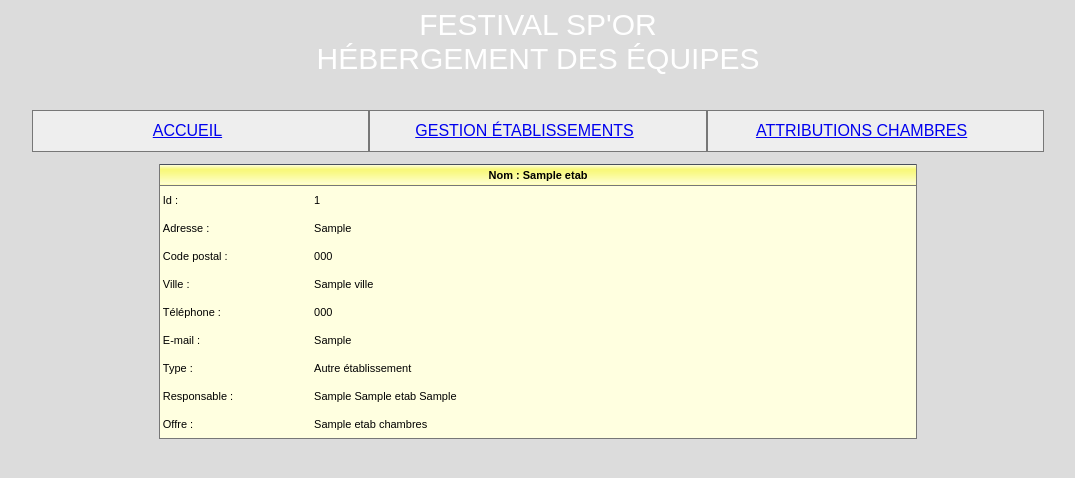
After one commit to j000shua/FestivalGroupA, a PHP site: template vues/vueDetail.php in a window 1280 px wide. The commit adds this page. Shown: the top 478 px of the page, without its empty margins (102-1177 px from the left). Run offline with PHP 8.4, Linux system fonts and the light colour scheme; the template is opened without the code that fills it: most values are stand-ins (such as "Sample title", 1, 10 or a date in 2020).

Commit message:
Ajout vueDetail + index

```diff
--- a/controllers/controller.php
+++ b/controllers/controller.php
@@ -31,4 +31,9 @@ function attrib(){
         require 'vues/vueAttributions.php';
 }
 
+function etabDetail($id){
+    $etab = getEtabsDetails($id);
+    require 'vues/vueDetail.php';
+}
+
 ?>
--- /dev/null
+++ b/vues/vueDetail.php
@@ -0,0 +1,73 @@
+<?php $titre = 'Details'; ?>
+
+<?php ob_start(); ?>
+<table width='60%' cellspacing='0' cellpadding='0' align='center' class='tabNonQuadrille'>
+    <tr class='enTeteTabNonQuad'>
+      <td colspan='3'>Nom : <?= $etab['nom']?></td>
+    </tr>
+
+    <tr class='ligneTabNonQuad'>
+        <td  width='20%'>Id : </td>
+        <td><?= $etab['id']?></td>
+    </tr>
+
+    <tr class='ligneTabNonQuad'>
+        <td width='20%'>Adresse : </td>
+        <td><?= $etab['adresseRue']?></td>
+    </tr>
+
+    <tr class='ligneTabNonQuad'>
+        <td width='20%'>Code postal : </td>
+        <td><?= $etab['codePostal']?></td>
+    </tr>
+
+    <tr class='ligneTabNonQuad'>
+        <td width='20%'>Ville : </td>
+        <td><?= $etab['ville']?></td>
+    </tr>
+
+    <tr class='ligneTabNonQuad'>
+        <td width='20%'>Téléphone : </td>
+        <td><?= $etab['tel']?></td>
+    </tr>
+
+    <tr class='ligneTabNonQuad'>
+        <td width='20%'>E-mail : </td>
+        <td><?= $etab['adresseElectronique']?></td>
+    </tr>
+
+    <tr class='ligneTabNonQuad'>
+        <td width='20%'>Type : </td>
+        <td><?php if($etab['type'] == 1)
+        {
+            print("Etablissement scolaire");
+        }
+        else
+        {
+            print("Autre établissement");
+        }
+        ?></td>
+    </tr>
+
+    <tr class='ligneTabNonQuad'>
+        <td width='20%'>Responsable : </td>
+        <td><?= $etab['civiliteResponsable']." ".$etab['nomResponsable']." ".$etab['prenomResponsable']?></td>
+   </tr>
+
+   <tr class='ligneTabNonQuad'>
+        <td width='20%'>Offre : </td>
+        <td><?php if($etab['nombreChambresOffertes'] > 0)
+        {
+            print($etab['nombreChambresOffertes']." "."chambres");
+        }
+        else
+        {
+            print($etab['nombreChambresOffertes']." "."chambre");
+        }?></td>
+   </tr>
+
+</table>
+
+<?php $contenu = ob_get_clean(); ?>
+
+<?php require 'vueHeader.php'; ?>
--- /dev/null
+++ b/vues/vueModifier.php
@@ -0,0 +1,6 @@
+<?php $titre = 'Modifier'; ?>
+<?php ob_start(); ?>
+
+
+<?php $contenu = ob_get_clean(); ?>
+<?php require 'vueHeader.php'; ?>
```
Also changed, not shown: index.php (+15 -0 lines), models/modelGet.php (+7 -3 lines), vues/vueEtablissements.php (+8 -2 lines).
